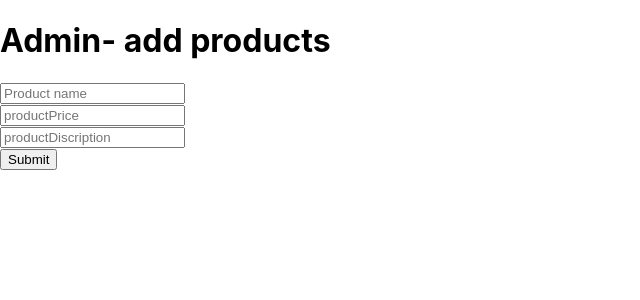
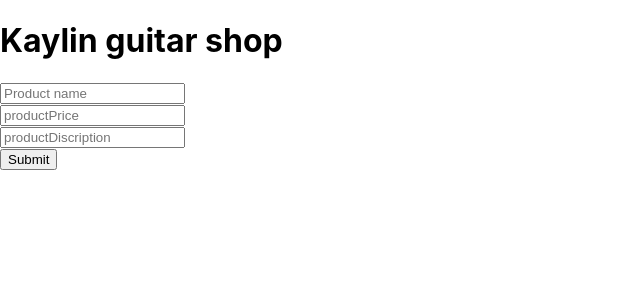
Before and after one commit to kaylinkhanal/guitarshop, a React (Create React App) app: page /admin in a window 1280 px wide. Shown: the top 300 px of the page, without its empty margins (0-640 px from the left). Built offline with nearby package versions, Linux system fonts and the light colour scheme.

Commit message:
changed header to kaylin shopp

```diff
--- a/src/pages/admin.js
+++ b/src/pages/admin.js
@@ -21,7 +21,7 @@ const Admin = ( )=> {
     }
     return (
         <div>
-        <h1>Admin- add products</h1>
+        <h1>Kaylin guitar shop</h1>
 
         <Formik
           initialValues={initialValues}
```
